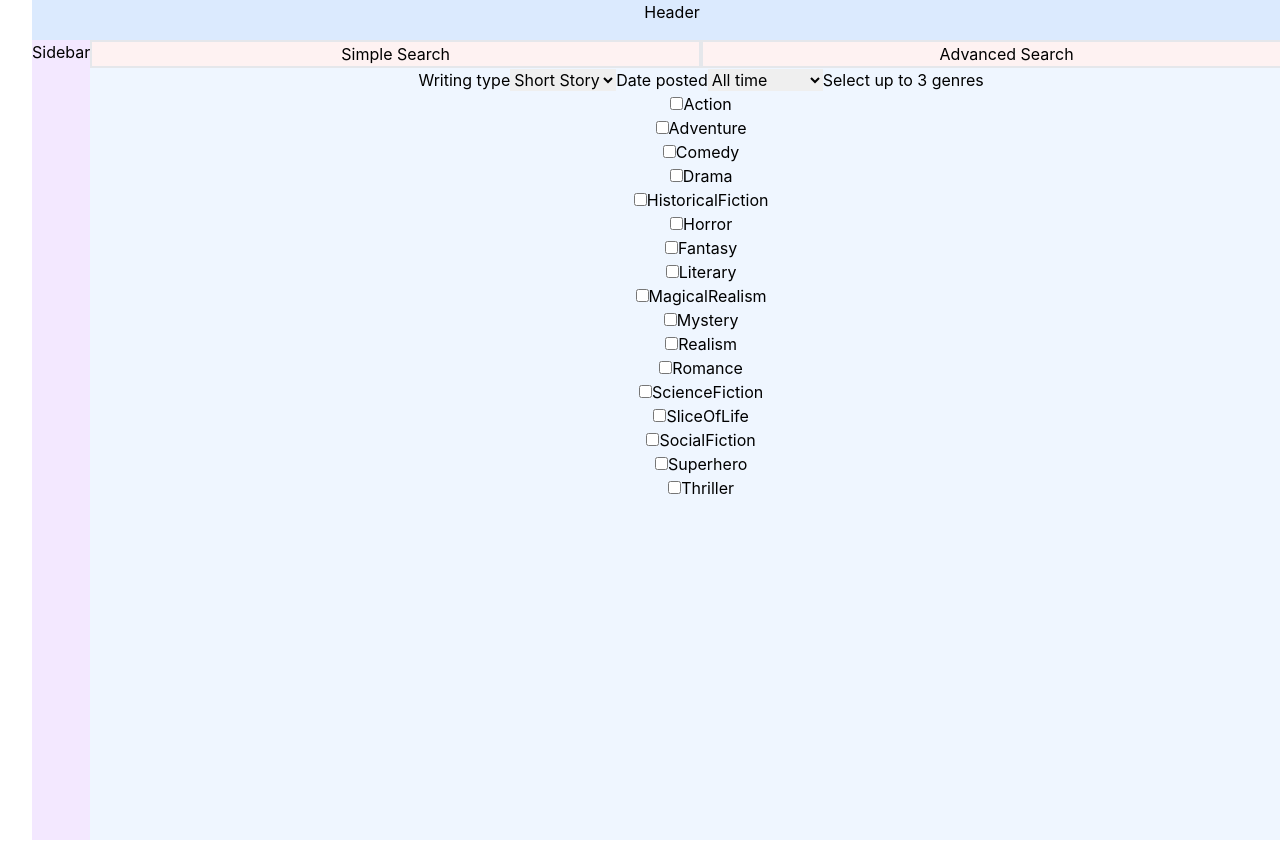
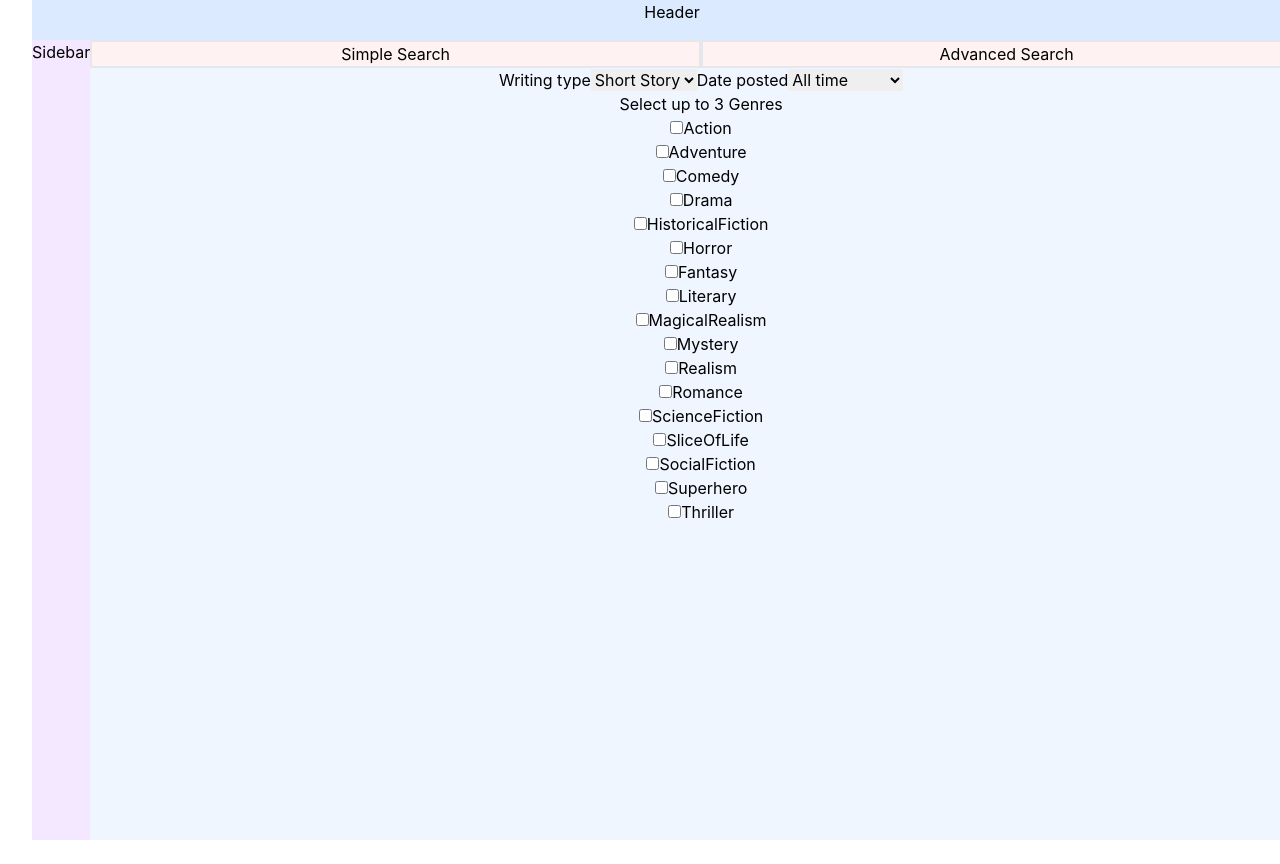
Before and after one commit to Matt-Eva/freecreate-react, a React (Vite) app: page / in a window 1280 px wide. Built offline with nearby package versions, Linux system fonts and the light colour scheme; no server answers.

Commit message:
moved select genres label into select genres component

```diff
--- a/src/pages/Home/components/GenreSelect/GenreSelect.tsx
+++ b/src/pages/Home/components/GenreSelect/GenreSelect.tsx
@@ -67,7 +67,12 @@ function GenreSelect({
     );
   }
 
-  return <ul>{displayGenres}</ul>;
+  return (
+    <div>
+      <label>Select up to 3 Genres</label>
+      <ul>{displayGenres}</ul>
+    </div>
+  );
 }
 
 export default GenreSelect;
--- a/src/pages/Home/components/SimpleSearch.tsx
+++ b/src/pages/Home/components/SimpleSearch.tsx
@@ -24,7 +24,6 @@ function SimpleSearch() {
         <option>Past Day</option>
         <option>Most Recent</option>
       </select>
-      <label>Select up to 3 genres</label>
       <GenreSelect
         selectedGenres={selectedGenres}
         updateSelectedGenres={updateSelectedGenres}
```
